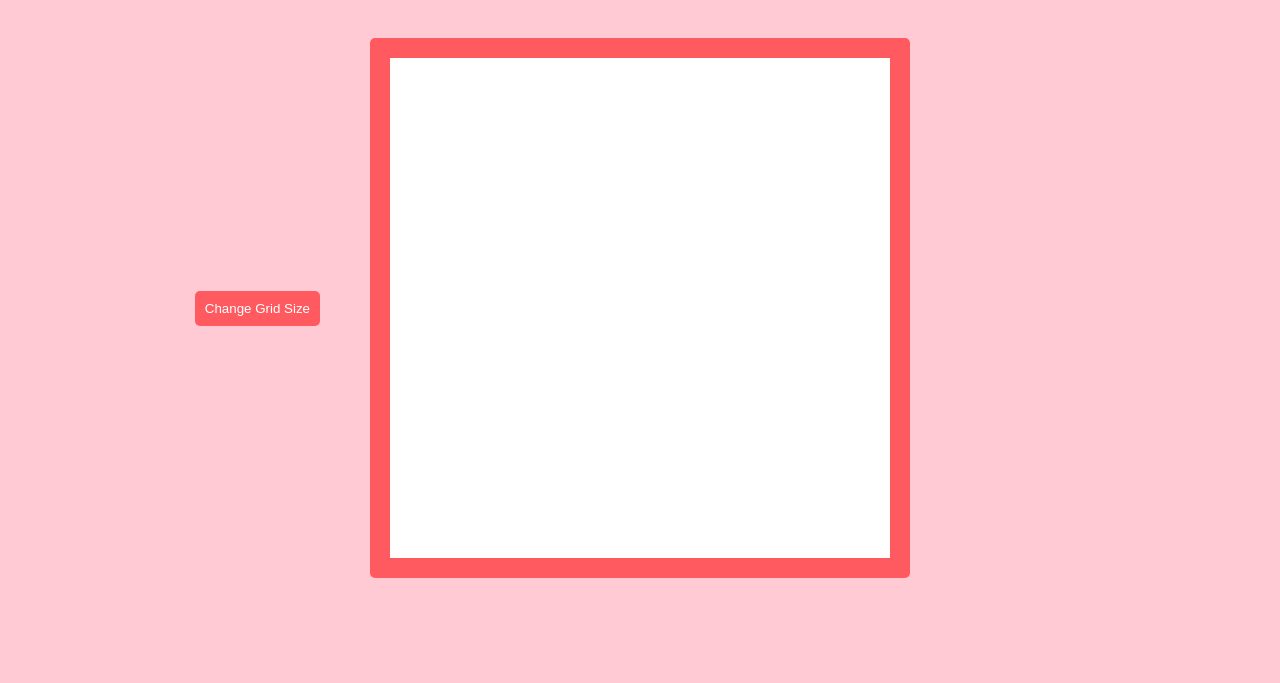
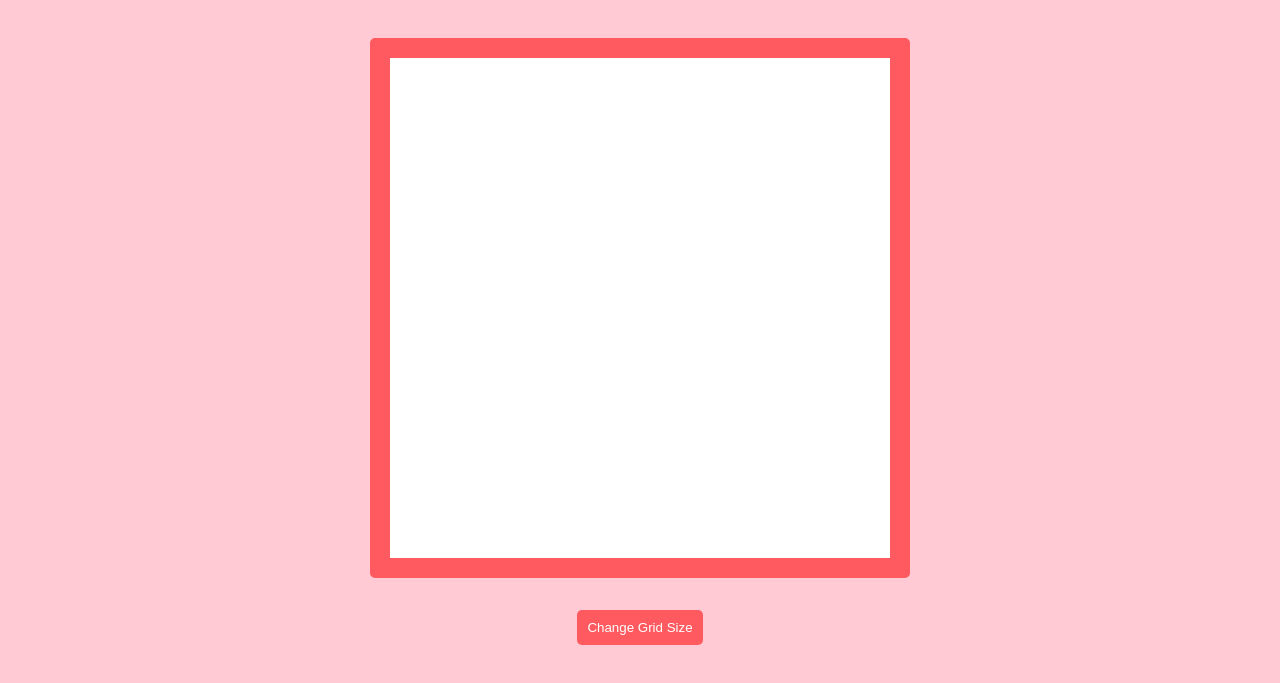
Before and after one commit to vewe7/etch-a-sketch, a plain HTML site: page index.html in a window 1280 px wide. Shown: the part 69-752 px from the top of the page. Drawn offline with Linux system fonts and the light colour scheme.

Commit message:
Change the position of the resize button

```diff
--- a/index.html
+++ b/index.html
@@ -11,11 +11,8 @@
     <body>
         <div class="header"><h1>Etch A Sketch</h1></div>
         <div class="container">
-            <div class="left">
-                <button type="button" onclick="resizeInput()">Change Grid Size</button>
-            </div>
             <div class="grid"></div>
-            <div class="right"></div>
+            <button type="button" onclick="resizeInput()">Change Grid Size</button>
         </div>
 
         <script src="script.js"></script>
--- a/style.css
+++ b/style.css
@@ -28,14 +28,9 @@ button {
 
 .container {
     display: flex;
-}
-
-.left, .right {
-    display: flex;
-    justify-content: end;
+    flex-direction: column;
     align-items: center;
-    padding: 50px;
-    flex: 1;
+    gap: 32px;
 }
 
 .grid {
```
